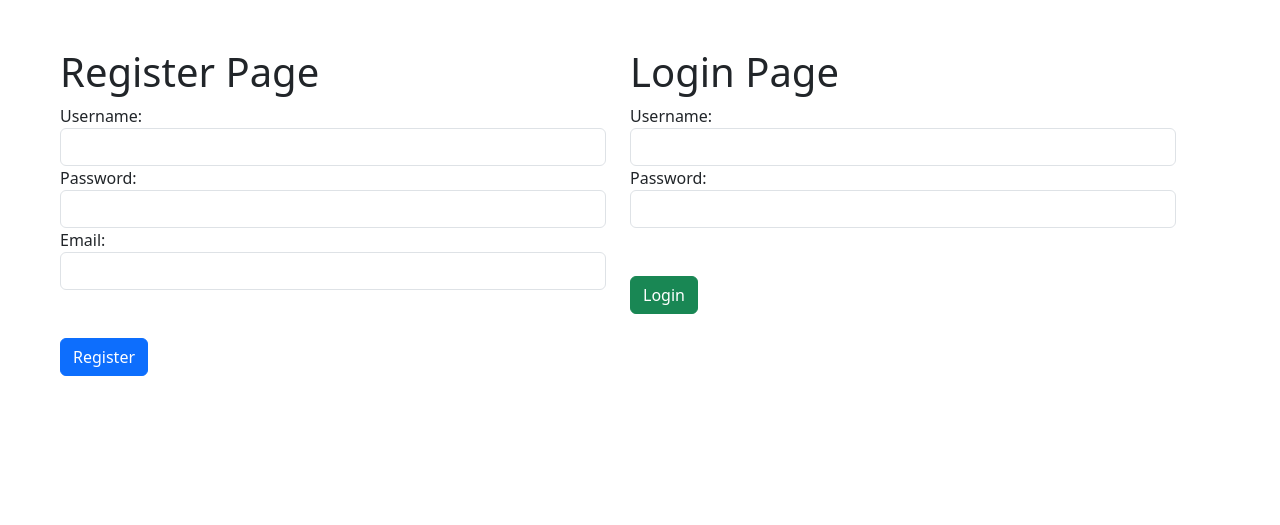
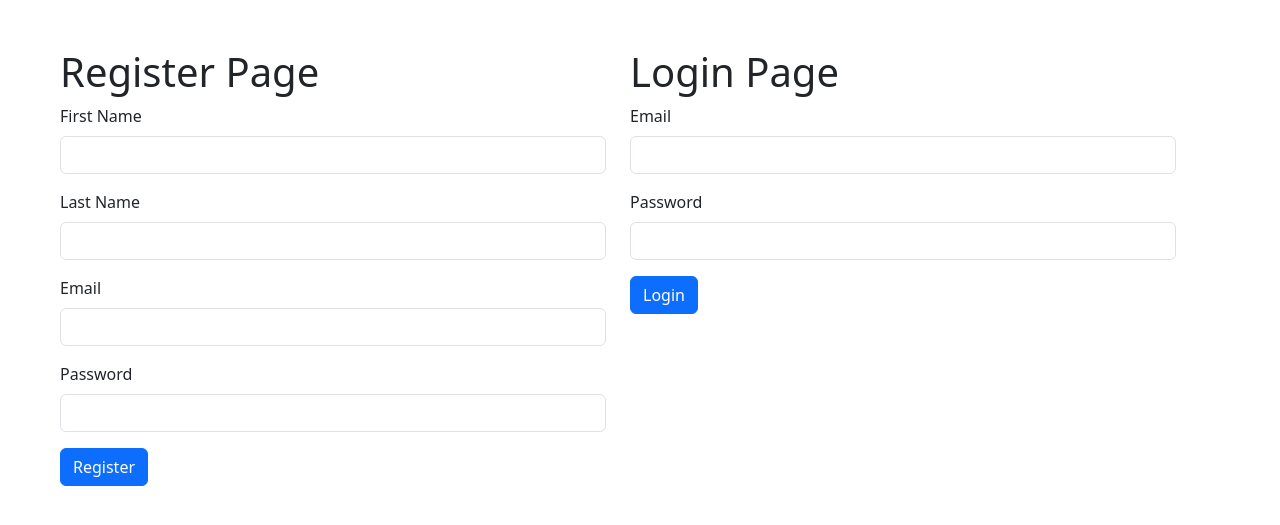
Before and after one commit to javitojerome/examen, a Flask app: page /index in a window 1280 px wide. Shown: the top 525 px of the page. Run offline with Flask 3, Linux system fonts and the light colour scheme.

Commit message:
completo

```diff
--- a/main.py
+++ b/main.py
@@ -1,9 +1,9 @@
-from flask import Flask, render_template, request, jsonify, g
+from flask import Flask, render_template, request, jsonify, g, redirect, session, flash, url_for
 import sqlite3
 
 app = Flask(__name__)
 
-
+app.secret_key = 'mi_clave'  # Cambia esto por una clave realmente segura
 #base de datos
 DATABASE = 'database.db'
 
@@ -51,18 +51,76 @@ create_tables()
 
 #rutas a templates
 @app.route('/index')
-def register_vie():
+def register_view():
     return render_template('index.html')
 
 # Ruta para la página de amigos
-@app.route('/friends')
+@app.route('/friends', methods=['GET', 'POST'])
 def friends_view():
-    return render_template('friends.html')
+    if 'user_id' not in session:
+        return redirect(url_for('login'))  # Si no está logueado, redirige al login
 
+    user_id = session['user_id']  # Obtener el ID del usuario desde la sesión
+
+    db = get_db()
+
+    # Obtener todos los amigos del usuario
+    query = '''
+        SELECT u.id, u.first_name, u.last_name, u.email
+        FROM usuario u
+        JOIN amigos a ON (a.amigo_1 = u.id OR a.amigo_2 = u.id)
+        WHERE a.amigo_1 = ? OR a.amigo_2 = ?
+    '''
+    friends = db.execute(query, (user_id, user_id)).fetchall()
+
+    # Obtener todos los usuarios que no son amigos
+    query_no_friends = '''
+        SELECT id, first_name, last_name, email
+        FROM usuario
+        WHERE id != ? AND id NOT IN (
+            SELECT amigo_1 FROM amigos WHERE amigo_1 = ? OR amigo_2 = ?
+            UNION
+            SELECT amigo_2 FROM amigos WHERE amigo_1 = ? OR amigo_2 = ?
+        )
+    '''
+    no_friends = db.execute(query_no_friends, (user_id, user_id, user_id, user_id, user_id)).fetchall()
+
+    if request.method == 'POST':
+        # Agregar un amigo
+        if 'add_friend' in request.form:
+            new_friend_id = request.form['add_friend']
+            db.execute('''
+                INSERT INTO amigos (amigo_1, amigo_2) VALUES (?, ?)
+            ''', (user_id, new_friend_id))
+            db.commit()
+            return redirect(url_for('friends_view'))
+
+        # Eliminar un amigo
+        if 'remove_friend' in request.form:
+            friend_id_to_remove = request.form['remove_friend']
+            db.execute('''
+                DELETE FROM amigos WHERE (amigo_1 = ? AND amigo_2 = ?) OR (amigo_1 = ? AND amigo_2 = ?)
+            ''', (user_id, friend_id_to_remove, friend_id_to_remove, user_id))
+            db.commit()
+            return redirect(url_for('friends_view'))
+
+    return render_template('friends.html', friends=friends, no_friends=no_friends)
 # Ruta para el perfil de usuario, recibe un ID como parámetro
-@app.route('/user/<int:user_id>')
-def user_profile_view(user_id):
-    return render_template('user.html', user_id=user_id)
+@app.route('/user/<int:user_id>', methods=['GET'])
+def user_profile(user_id):
+    if 'user_id' not in session:
+        return redirect(url_for('login'))  # Si no está logueado, redirige al login
+
+    db = get_db()
+
+    # Obtener la información del usuario
+    user = db.execute('SELECT * FROM usuario WHERE id = ?', (user_id,)).fetchone()
+
+    if not user:
+        return "User not found", 404
+
+    # Puedes devolver la información del usuario en un template
+    return render_template('user.html', user=user)
 
 
 #rutas para api
@@ -82,39 +140,92 @@ def get_users():
     return jsonify(user_list), 200
 
 
-@app.route('/register', methods=['POST'])
+@app.route('/register', methods=['GET', 'POST'])
 def register():
-    data = request.json
-    first_name = data['first_name']
-    last_name = data['last_name']
-    email = data['email']
-    password = data['password']
+    if request.method == 'POST':
+        first_name = request.form['first_name']
+        last_name = request.form['last_name']
+        email = request.form['email']
+        password = request.form['password']
 
+        db = get_db()
+
+        # Verificar si el correo ya está registrado
+        user = db.execute('SELECT * FROM usuario WHERE email = ?', (email,)).fetchone()
+        if user:
+            flash("Email already registered. Please login.", "error")
+            return redirect(url_for('register_view'))  # Redirigir para mostrar el mensaje
+
+        # Insertar el nuevo usuario
+        db.execute('''
+            INSERT INTO usuario (first_name, last_name, email, password)
+            VALUES (?, ?, ?, ?)
+        ''', (first_name, last_name, email, password))
+        db.commit()
+
+        # Obtener el ID del usuario recién creado
+        user_id = db.execute('SELECT id FROM usuario WHERE email = ?', (email,)).fetchone()[0]
+
+        # Almacenar el ID del usuario en la sesión
+        session['user_id'] = user_id
+
+        # Redirigir a la página de amigos después del registro
+        return redirect(url_for('friends_view'))
+
+    return render_template('register.html')
+
+@app.route('/login', methods=['GET', 'POST'])
+def login():
+    if request.method == 'POST':
+        email = request.form['email']
+        password = request.form['password']
+
+        db = get_db()
+        user = db.execute('''
+            SELECT id, first_name, last_name, email, password
+            FROM usuario WHERE email = ?
+        ''', (email,)).fetchone()
+        print(user)
+        # Verificar si el usuario existe y si la contraseña coincide
+        if user[-1] == password:
+            # Si las credenciales son correctas, guardamos el ID del usuario en la sesión
+            session['user_id'] = user[0]
+            session['first_name'] = user[1]
+            session['last_name'] = user[2]
+
+            flash('Login successful!', 'success')
+            return redirect(url_for('friends_view'))  # Redirigir a una página de usuario, como el dashboard
+        else:
+            flash('Invalid email or password. Please try again.', 'danger')
+
+    return render_template('index.html')
+
+#amigos
+@app.route('/friends/<int:user_id>', methods=['GET'])
+def get_friends(user_id):
     db = get_db()
-    try:
-        db.execute("INSERT INTO usuario (first_name, last_name, email, password) VALUES (?, ?, ?, ?)",
-                   (first_name, last_name, email, password))
-        db.commit()
-        return jsonify({"message": "User registered successfully!"}), 201
-    except sqlite3.IntegrityError:
-        return jsonify({"error": "Email already exists."}), 400
+    # Seleccionar amigos donde el usuario es amigo_1 o amigo_2
+    query = '''
+    SELECT u.id, u.first_name, u.last_name, u.email
+    FROM amigos a
+    JOIN usuario u ON (u.id = a.amigo_1 OR u.id = a.amigo_2)
+    WHERE (a.amigo_1 = ? OR a.amigo_2 = ?) AND u.id != ?;
+    '''
 
-@app.route('/login', methods=['POST'])
-def login():
-    data = request.json
-    email = data['email']
-    password = data['password']
+    # Ejecutar la consulta para obtener los amigos
+    friends = db.execute(query, (user_id, user_id, user_id)).fetchall()
 
-    db = get_db()
-    user = db.execute("SELECT * FROM usuario WHERE email = ? AND password = ?", (email, password)).fetchone()
+    # Si no tiene amigos, retornar un mensaje
+    if not friends:
+        return jsonify({"message": "You have no friends yet."}), 404
 
-    if user:
-        return jsonify({"message": "Login successful!"}), 200
-    else:
-        return jsonify({"error": "Invalid email or password."}), 401
+    # Convertir la lista de amigos a un formato de respuesta JSON
+    friends_list = [{"id": friend[0], "first_name": friend[1], "last_name": friend[2], "email": friend[3]} for friend in friends]
 
-#agregar amigo
-@app.route('/add_friend', methods=['POST'])
+    return jsonify(friends_list), 200
+
+
+@app.route('/friends/add', methods=['POST'])
 def add_friend():
     data = request.json
     amigo_1 = data['amigo_1']  # ID del usuario que agrega al amigo
@@ -151,5 +262,12 @@ def remove_friend():
     db.commit()
 
     return jsonify({"message": "Friend removed successfully!"}), 200
+
+
+
+
+
+
+
 if __name__ == '__main__':
     app.run(debug=True)
--- a/templates/index.html
+++ b/templates/index.html
@@ -10,29 +10,38 @@
     <div class="container m-5">
         <div class="row">
             <div class="col"><h1>Register Page</h1>
-                <form method="post" action="/register">
-                    <label for="username">Username:</label>
-                    <input type="username" class="form-control" id="username" required>
-
-                    <label for="password">Password:</label>
-                    <input type="password" class="form-control" id="password" required>
-
-                    <label for="email">Email:</label>
-                    <input type="email" class="form-control"  id="email" name="email" required>
-
-                    <button class="btn btn-primary mt-5" type="submit">Register</button>
+                <form action="/register" method="POST">
+                    <div class="mb-3">
+                        <label for="first_name" class="form-label">First Name</label>
+                        <input type="text" class="form-control" id="first_name" name="first_name" required>
+                    </div>
+                    <div class="mb-3">
+                        <label for="last_name" class="form-label">Last Name</label>
+                        <input type="text" class="form-control" id="last_name" name="last_name" required>
+                    </div>
+                    <div class="mb-3">
+                        <label for="email" class="form-label">Email</label>
+                        <input type="email" class="form-control" id="email" name="email" required>
+                    </div>
+                    <div class="mb-3">
+                        <label for="password" class="form-label">Password</label>
+                        <input type="password" class="form-control" id="password" name="password" required>
+                    </div>
+                    <button type="submit" class="btn btn-primary">Register</button>
                 </form>
             </div>
             <div class="col">
                 <h1>Login Page</h1>
-                <form method="post" action="/login">
-                    <label for="username">Username:</label>
-                    <input type="text" class="form-control" id="username" name="username" required>
-
-                    <label for="password">Password:</label>
-                    <input type="password" class="form-control" id="password" name="password" required>
-
-                    <button class="btn btn-success mt-5" type="submit">Login</button>
+                <form action="/login" method="POST">
+                    <div class="mb-3">
+                        <label for="email" class="form-label">Email</label>
+                        <input type="email" class="form-control" id="email" name="email" required>
+                    </div>
+                    <div class="mb-3">
+                        <label for="password" class="form-label">Password</label>
+                        <input type="password" class="form-control" id="password" name="password" required>
+                    </div>
+                    <button type="submit" class="btn btn-primary">Login</button>
                 </form>
 
             </div>
```
Also changed, not shown: templates/friends.html (+36 -15 lines), templates/user.html (+11 -6 lines), database.db.
